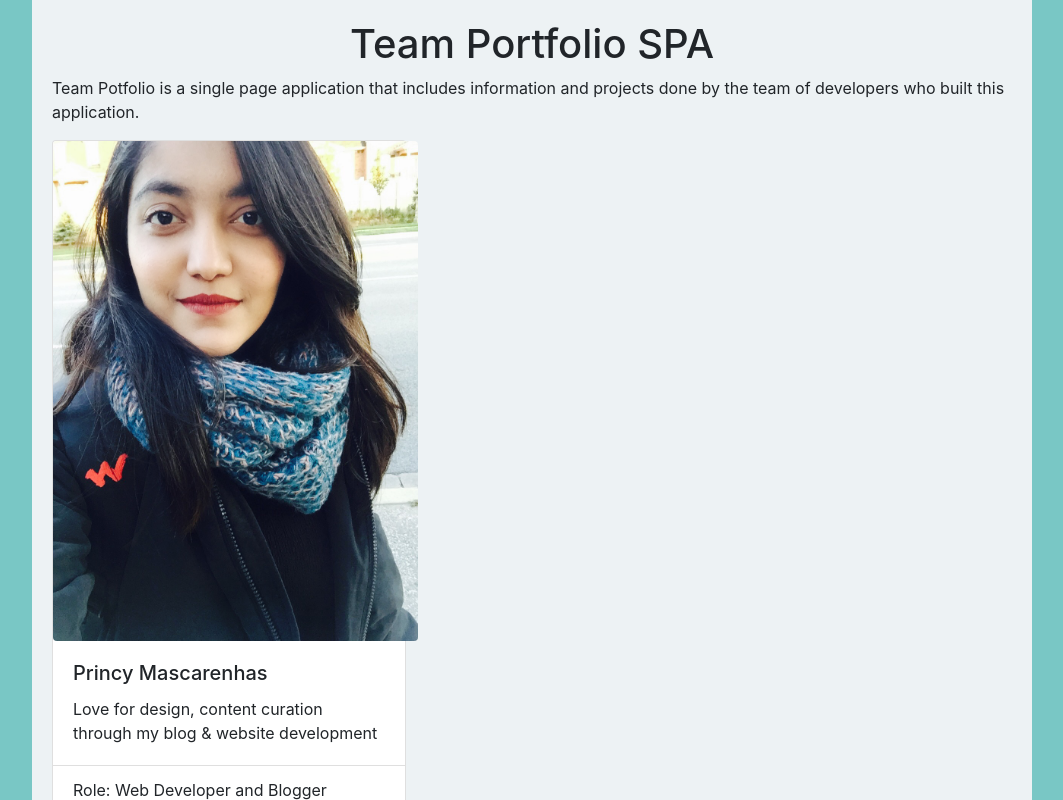
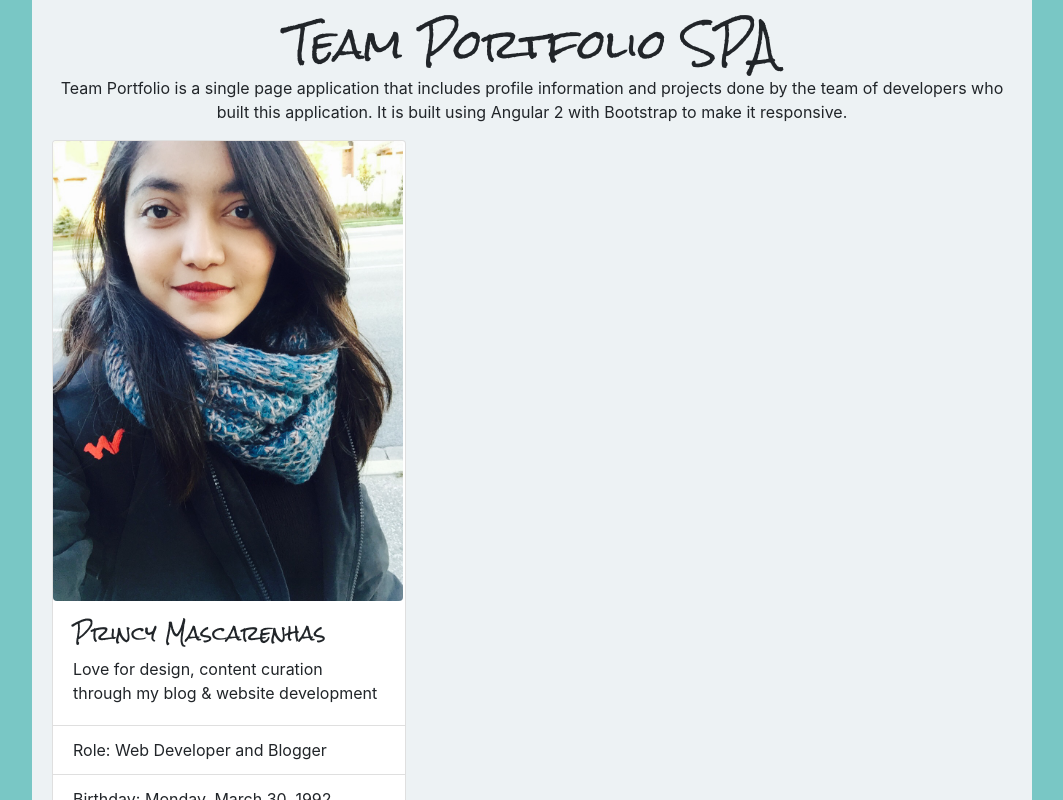
Before and after one commit to PrincyM/Angular-Project, an Angular app in the folder angularProject/: page / in a window 1280 px wide. Shown: the top 800 px of the page, without its empty margins (108-1171 px from the left). Built offline with nearby package versions, Linux system fonts and the light colour scheme.

Commit message:
added some changes to fullpage

```diff
--- a/angularProject/src/app/team-member/team-member.component.css
+++ b/angularProject/src/app/team-member/team-member.component.css
@@ -3,10 +3,14 @@
 }
 
 #profileImg {
-    width: 365px;
-    height: 500px;
+    width: 350px;
+    height: 460px;
 }
 
 #portfolio-btn {
     color: #2b2d42;
 }
+
+#profileCard {
+    display: inline;
+}
--- a/angularProject/src/app/team-member/team-member.component.html
+++ b/angularProject/src/app/team-member/team-member.component.html
@@ -1,6 +1,6 @@
 <div class="card-deck">
         <div class="card" *ngIf="members" style="width: 18rem;">
-            <div *ngFor="let m of members">
+            <div id="profileCard" *ngFor="let m of members">
                         <img class="card-img-top rounded" id="profileImg" src="{{ m.profileImage }}" alt="Card image cap">
                         <div class="card-body">
                                 <h5 class="card-title">{{ m.name}}</h5>
@@ -8,7 +8,7 @@
                         </div>
                             <ul class="list-group list-group-flush">
                                 <li class="list-group-item">Role: {{ m.role }}</li>
-                                <li class="list-group-item">Birthday: {{ m.birthday }} </li>
+                                <li class="list-group-item">Birthday: {{ m.birthday | date:'fullDate' }} </li>
                             </ul>
                         <div class="card-body">
                                 <a href="{{ m.portfolio }}" target="_blank"class="btn btn-outline-info" id="portfolio-btn">Visit my portfolio </a>
--- a/angularProject/src/index.html
+++ b/angularProject/src/index.html
@@ -6,6 +6,8 @@
   <base href="/">
   <meta name="viewport" content="width=device-width, initial-scale=1">
   <link rel="icon" type="image/x-icon" href="favicon.ico">
+  <link href="https://fonts.googleapis.com/css?family=Rock+Salt" rel="stylesheet">
+  <!-- <link href="https://fonts.googleapis.com/css?family=Shadows+Into+Light" rel="stylesheet"> -->
   <link rel="stylesheet" href="https://stackpath.bootstrapcdn.com/bootstrap/4.1.0/css/bootstrap.min.css" integrity="sha384-9gVQ4dYFwwWSjIDZnLEWnxCjeSWFphJiwGPXr1jddIhOegiu1FwO5qRGvFXOdJZ4" crossorigin="anonymous">
   <script src="https://code.jquery.com/jquery-3.2.1.slim.min.js" integrity="sha384-KJ3o2DKtIkvYIK3UENzmM7KCkRr/rE9/Qpg6aAZGJwFDMVNA/GpGFF93hXpG5KkN" crossorigin="anonymous"></script>
   <script src="https://cdnjs.cloudflare.com/ajax/libs/popper.js/1.12.9/umd/popper.min.js" integrity="sha384-ApNbgh9B+Y1QKtv3Rn7W3mgPxhU9K/ScQsAP7hUibX39j7fakFPskvXusvfa0b4Q" crossorigin="anonymous"></script>
@@ -14,7 +16,10 @@
 <body class="container">
   <div id="inner-container">
     <h1 class="text-center">Team Portfolio SPA</h1>
-    <p>Team Potfolio is a single page application that includes information and projects done by the team of developers who built this application.</p>
+    <p class="text-center">
+        Team Portfolio is a single page application that includes profile information and projects done by the team of
+        developers who built this application. It is built using Angular 2 with Bootstrap to make it responsive.
+   </p>
       <app-root></app-root>
   </div>
 </body>
--- a/angularProject/src/styles.css
+++ b/angularProject/src/styles.css
@@ -1,6 +1,17 @@
 /* You can add global styles to this file, and also import other style files */
+
+@import url('https://fonts.googleapis.com/css?family=Shadows+Into+Light');
+
 body {
     background-color: #79c7c5;
+    /* font-family: 'Shadows Into Light', cursive; */
+}
+
+h1, h2, h3, h5, a {
+    /* font-family: 'Shadows Into Light', cursive; */
+    font-family: 'Rock Salt', sans-serif;
+
+
 }
 
 #inner-container {
```
